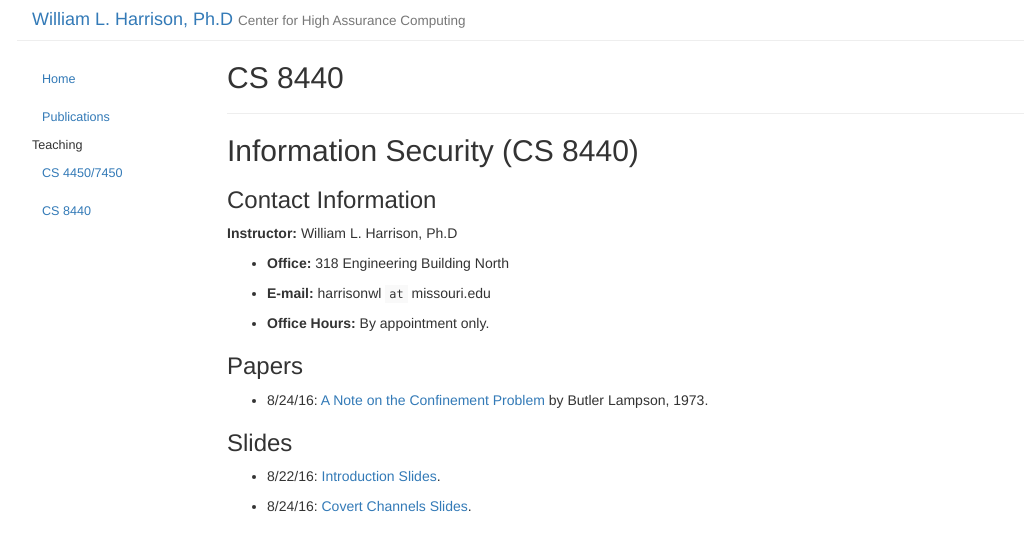
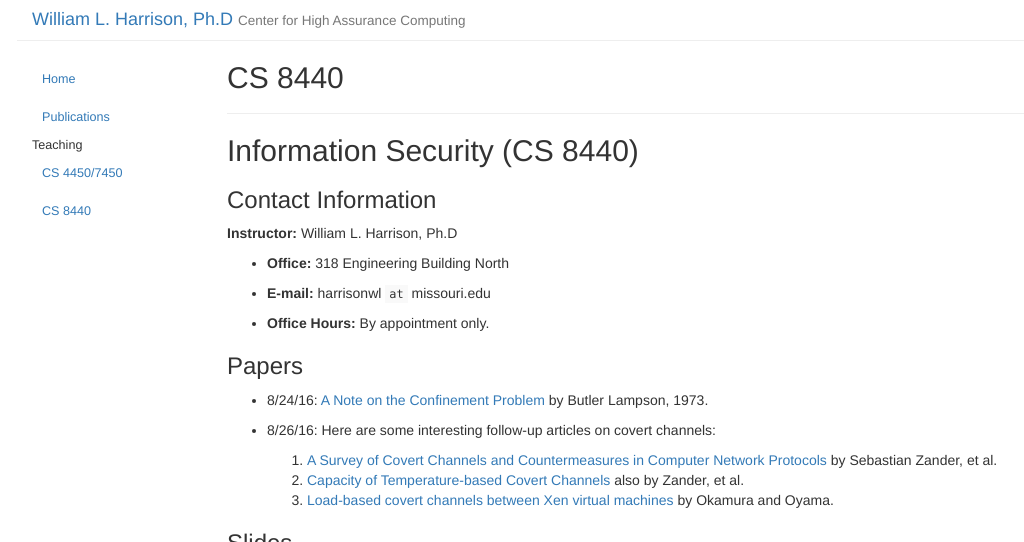
Before and after one commit to harrisonwl/harrisonwl.github.io, a Jekyll site: the page built from _posts/2016-08-22-cs8440.md, in a window 1280 px wide, cut to the strip 0-542 px from the top of the page. Shown: the whole strip, without its empty margins (38-1062 px from the left). Built offline with Jekyll 4.4.1, drawn with Linux system fonts in a browser that asks for light colours.

```diff
--- a/_posts/2016-08-22-cs8440.md
+++ b/_posts/2016-08-22-cs8440.md
@@ -23,6 +23,12 @@ __Instructor:__ William L. Harrison, Ph.D
 
 * 8/24/16: <a href="https://harrisonwl.github.io/assets/courses/infosec/fall2016/reading/lampson73note.pdf">A Note on the Confinement Problem</a> by Butler Lampson, 1973.
 
+* 8/26/16: Here are some interesting follow-up articles on covert channels:
+1. <a href = "http://ieeexplore.ieee.org/stamp/stamp.jsp?arnumber=4317620">A Survey of Covert Channels and Countermeasures in Computer Network Protocols</a> by Sebastian Zander, et al.
+2. <a href = "https://www.researchgate.net/publication/228645264_Capacity_of_Temperature-Based_Covert_Channels">Capacity of Temperature-based Covert Channels</a> also by Zander, et al.
+3. <a href = "http://dl.acm.org/citation.cfm?id=1774088.1774125&coll=portal&dl=GUIDE&type=series&idx=SERIES179&part=series&WantType=Proceedings&title=SAC">Load-based covert channels between Xen virtual machines</a> by Okamura and Oyama.
+
+
 ### Slides
 
 * 8/22/16:  <a href="https://harrisonwl.github.io/assets/courses/infosec/fall2016/slides/Introduction.pptx">Introduction Slides</a>.
```
Also changed, not shown: 2 other files.
